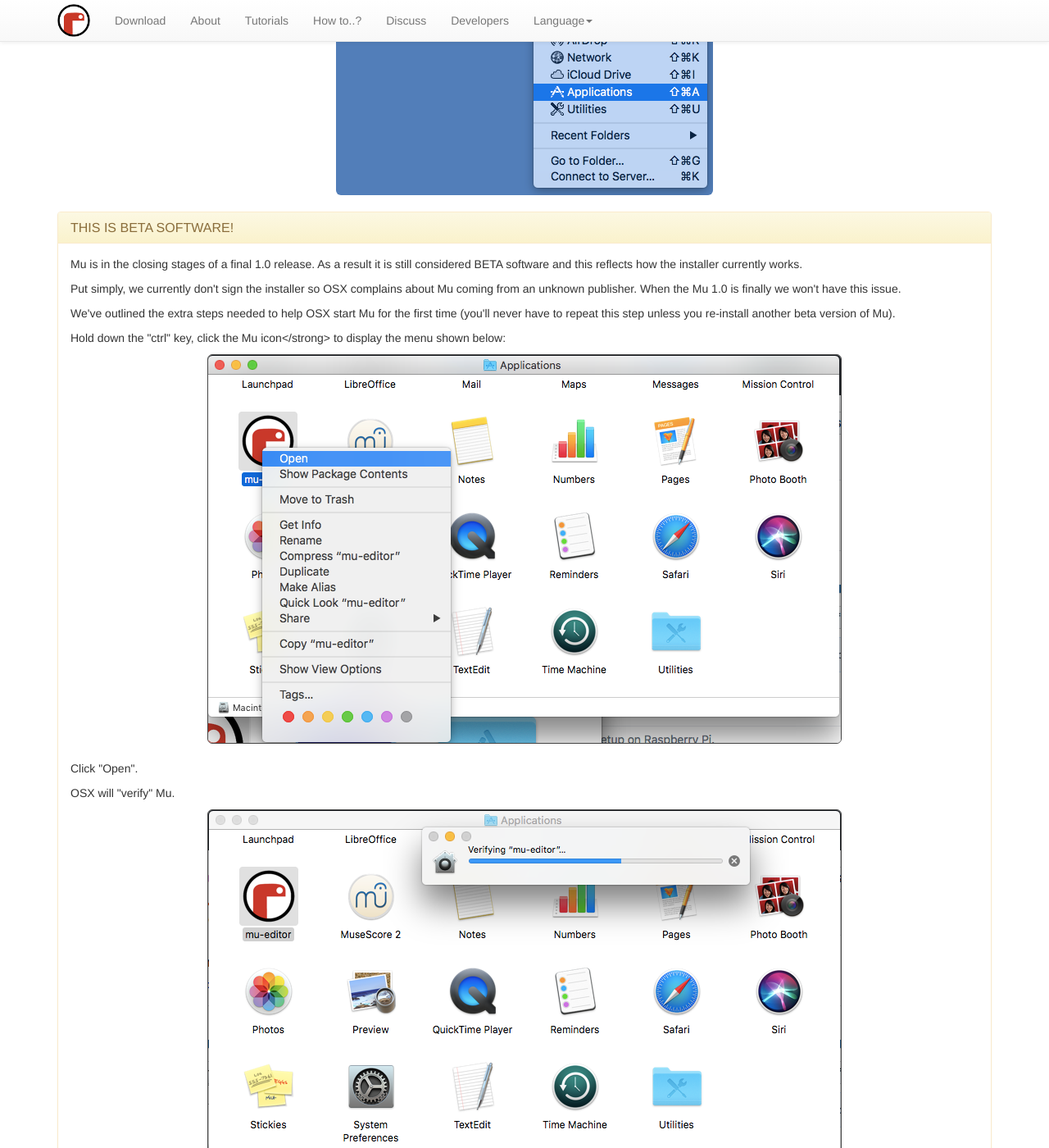
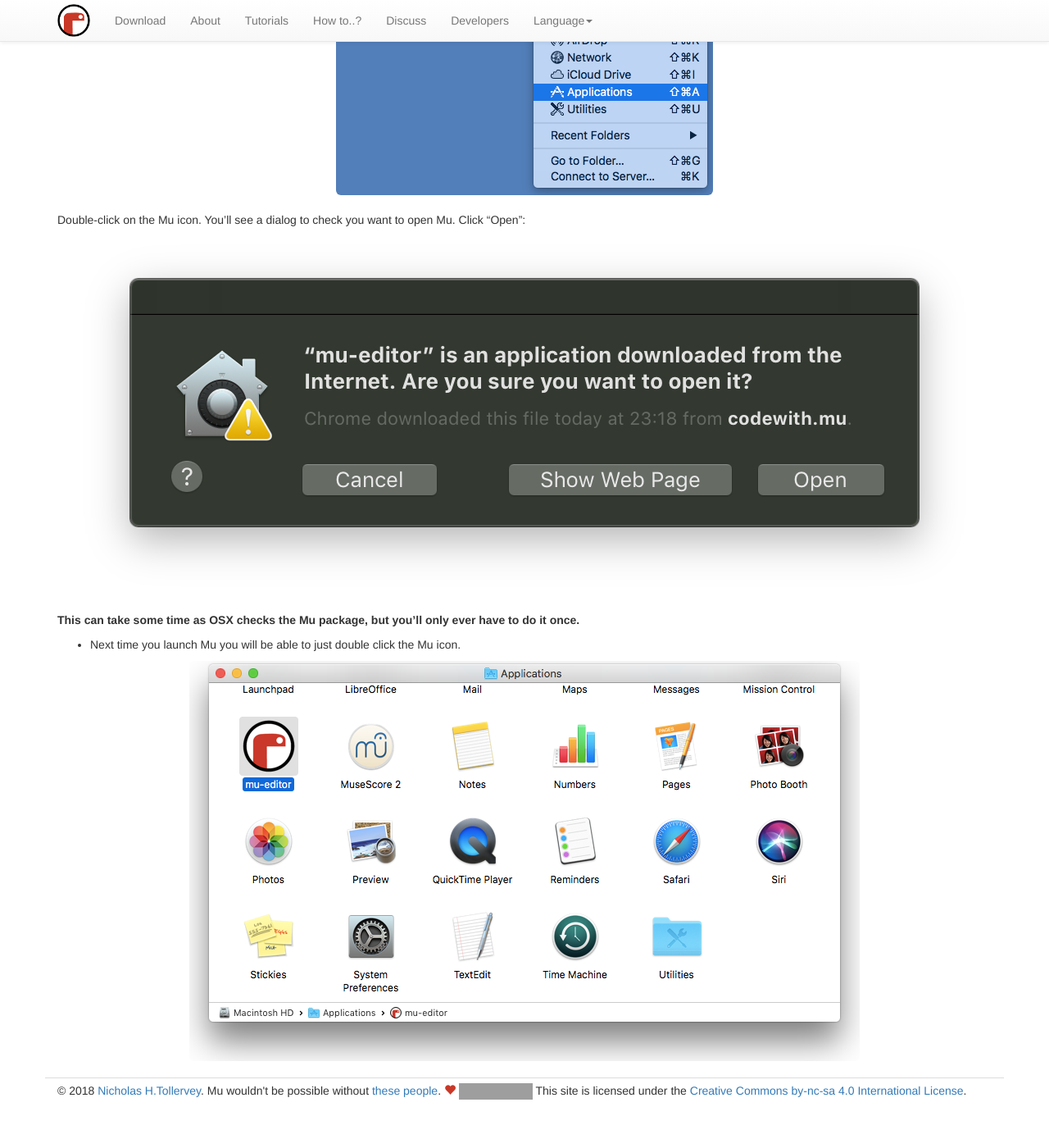
Before and after one commit to zlanderous/mu-editor.github.io, a Jekyll site: the page built from en/howto/install_macos.md, in a window 1280 px wide and 1400 px high, scrolled down 2450 px. Shown: the whole window at 82% size. Built offline with Jekyll 4.4.1, drawn with Linux system fonts in a browser that asks for light colours; nearby versions of some CDN libraries; library files that are not in the unit come from our copies; after the commit the page ends 3795 px from its top, so only the background shows below that; some of the changed text lies outside the part shown; grey boxes are pictures that could not be loaded.

Commit message:
Updated to 1.0.0.

```diff
--- a/en/howto/install_macos.md
+++ b/en/howto/install_macos.md
@@ -60,34 +60,14 @@
   <br/>
 </div>
 
-<div class="panel panel-warning">
-    <div class="panel-heading"><h3 class="panel-title">THIS IS BETA SOFTWARE!</h3></div>
-    <div class="panel-body">
-    <p>Mu is in the closing stages of a final 1.0 release. As a result it is
-    still considered BETA software and this reflects how the installer
-    currently works.</p>
+Double-click on the Mu icon. You'll see a dialog to check you want to open
+Mu. Click "Open":
 
-    <p>Put simply, we currently don't sign the installer so
-    OSX complains about Mu coming from an unknown publisher. When the Mu
-    1.0 is finally we won't have this issue.</p>
+<div class="row">
+  <img src="/img/en/howto/open_mu_osx.png" alt="Click to Open" class="img-responsive center-block img-rounded"/><br/>
+</div>
 
-    <p>We've outlined the extra steps needed to help OSX start Mu for the first
-    time (you'll never have to repeat this step unless you re-install another
-    beta version of Mu).</p>
-
-    <p>Hold down the "ctrl" key, click the Mu icon</strong> to display the menu shown below:</p>
-    <img src="/img/en/howto/beta/osx_beta1.png" alt="CTRL-click" class="img-responsive center-block img-rounded movie"/><br/>
-
-    <p>Click "Open".</p>
-
-    <p>OSX will "verify" Mu.</p>
-    <img src="/img/en/howto/beta/osx_beta2.png" alt="Verify Mu" class="img-responsive center-block img-rounded movie"/><br/>
-
-    <p>To launch Mu click "Open".</p>
-    <img src="/img/en/howto/beta/osx_beta3.png" alt="Click Open" class="img-responsive center-block img-rounded movie"/><br/>
-    <p><strong>This can take some time as OSX checks the Mu package, but you'll only ever have to do them once.</strong></p>
-    </div>
-</div>
+**This can take some time as OSX checks the Mu package, but you'll only ever have to do it once.**
 
 + Next time you launch Mu you will be able to just double click the Mu icon.
 
```
Also changed, not shown: en/download.md (+3 -14 lines), en/howto/install_windows.md (+3 -8 lines), img/en/howto/open_mu_osx.png (added).
